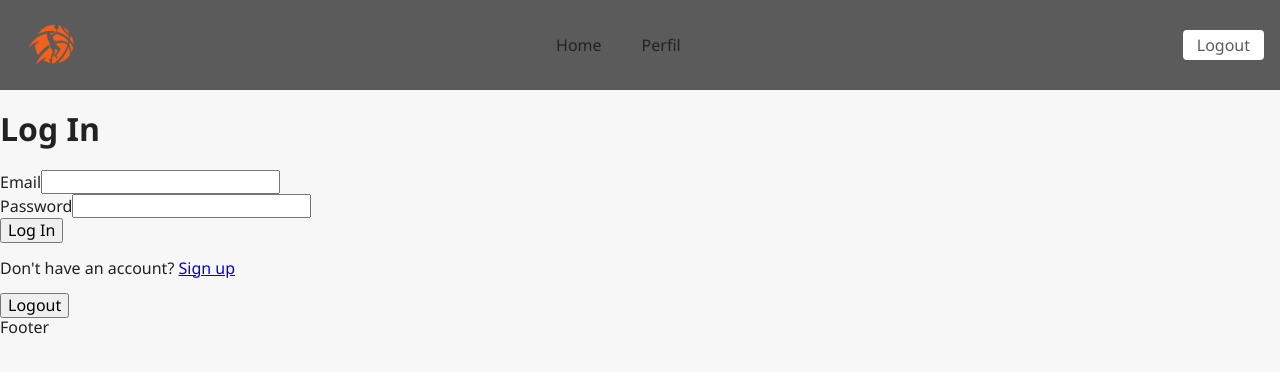
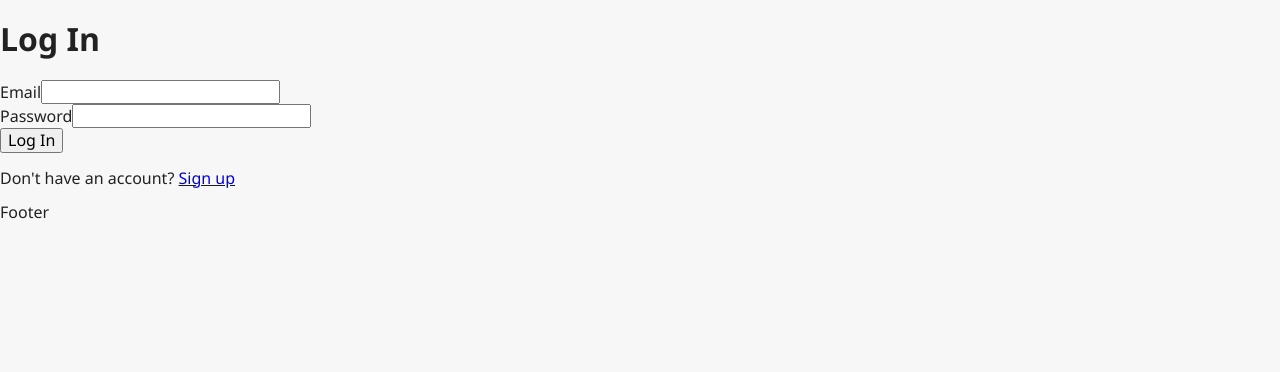
Before and after one commit to jonha20/Ringtomic, a React (Vite) app in the folder client/: page /login in a window 1280 px wide. Shown: the top 372 px of the page. Built offline with nearby package versions, Linux system fonts and the light colour scheme.

Commit message:
logout fix y header on login no se ve

```diff
--- a/client/src/App.jsx
+++ b/client/src/App.jsx
@@ -9,15 +9,21 @@ import "normalize.css";
 
 import { BrowserRouter } from 'react-router-dom';
 function App() {
+  const [isLogged, setIsLogged] = useState(false);
+
+  // Hook para saber la ruta actual
+  const location = window.location.pathname;
+
+  // Oculta el header en login y signup
+  const hideHeader = location === "/login" || location === "/signup";
 
   return (
     <>
       <BrowserRouter>
-        <Header />
-
+        {!hideHeader && <Header />}
         <Routes>
           <Route path="/" element={<Main />} />
-          <Route path="/login" element={<LogIn />} />
+          <Route path="/login" element={<LogIn setIsLogged={setIsLogged} />} />
           <Route path="/signup" element={<SignUp />} />
         </Routes>
         <Footer />
--- a/client/src/Pages/LogIn/LogIn.jsx
+++ b/client/src/Pages/LogIn/LogIn.jsx
@@ -1,11 +1,12 @@
-import React , {useState, useEffect} from "react";
-
+import React, { useState, useEffect } from "react";
+import { useNavigate } from "react-router-dom";
 import axios from "axios";
 
-const LogIn = () => {
+const LogIn = ({ setIsLogged }) => {
   const [email, setEmail] = useState("");
   const [password, setPassword] = useState("");
   const [message, setMessage] = useState("");
+  const navigate = useNavigate();
 
   const handleLogIn = async (e) => {
     e.preventDefault();
@@ -20,10 +21,14 @@ const LogIn = () => {
         withCredentials: true,
       });
       setMessage(request.data.msg);
+      if (request.status === 200) {
+        setIsLogged(true);
+        navigate("/");
+      }
     } catch (error) {
       console.log(error.message);
     }
-  }
+  };
   useEffect(() => {
     if (message) {
       setTimeout(() => {
@@ -32,20 +37,10 @@ const LogIn = () => {
     }
   }, [message]);
 
-  const logout = async () => {
-    try {
-      const request = await axios({
-        method: "post",
-        url: "http://localhost:3000/users/logout",
-      });
-      setMessage(request.data.msg);
-    } catch (error) {
-      console.log(error.message);
-    }
-  }
 
-  return <>
 
+  return (
+    <>
       <div className="login">
         <h1>Log In</h1>
         <form onSubmit={handleLogIn}>
@@ -74,10 +69,8 @@ const LogIn = () => {
           Don't have an account? <a href="/signup">Sign up</a>
         </p>
       </div>
-
-    <button onClick={logout}>Logout</button>
-
-  </>;
+    </>
+  );
 };
 
 export default LogIn;
--- a/client/src/Pages/SignUp/SignUp.jsx
+++ b/client/src/Pages/SignUp/SignUp.jsx
@@ -1,6 +1,7 @@
 import React , { useState , useEffect}  from "react";
 import { Route, Routes } from "react-router-dom";
 import axios from "axios";
+import { useNavigate } from "react-router-dom";
 
 const SignUp = () => {
   const [name, setUsername] = useState("");
@@ -9,6 +10,8 @@ const SignUp = () => {
   const [message, setMessage] = useState("");
   const [passwordMessage, setPasswordMessage] = useState("");
   const [emailMessage, setEmailMessage] = useState("");
+  const navigate = useNavigate();
+
 
     useEffect(() => {
     const emailValidation = /^[a-zA-Z0-9._%+-]+@[a-zA-Z0-9.-]+\.[a-zA-Z]{2,}$/
@@ -37,6 +40,9 @@ const SignUp = () => {
         data: { name ,email , password }
       });
       setMessage(request.data.msg);
+      if (request.status === 200) {
+        navigate("/login");
+      }
     } catch (error) {
       console.log(error.message)
     }
--- a/client/src/components/Header/Header.jsx
+++ b/client/src/components/Header/Header.jsx
@@ -2,18 +2,33 @@ import React from "react";
 import Nav from "./Nav";
 import { Link } from "react-router-dom";
 import Logo from "../../assets/logo.png";
+import { useNavigate } from "react-router-dom";
+import axios from "axios";
 //import Menu from react-burger-menu
 
 const Header = () => {
+    const navigate = useNavigate();
+   const logout = async () => {
+    try {
+      const request = await axios({
+        method: "post",
+        url: "http://localhost:3000/users/logout",
+        withCredentials: true,
+      });
+      if (request.status === 200) {
+        navigate("/login");
+      }
+    } catch (error) {
+      console.log(error.message);
+    }
+  };
   return (
     <>
       <header className="header">
       <img src={Logo} alt="Logo" className="header__logo" />
       <div className="header__right">
         <Nav />
-        <Link to="/logout">
-          <button>Logout</button>
-        </Link>
+        <button onClick={logout}>Logout</button>
       </div>
     </header>
     </>
```
Also changed, not shown: 1 other file (tests, documents, lock files or other folders). Lines whose indentation alone changed are shown as unchanged.
